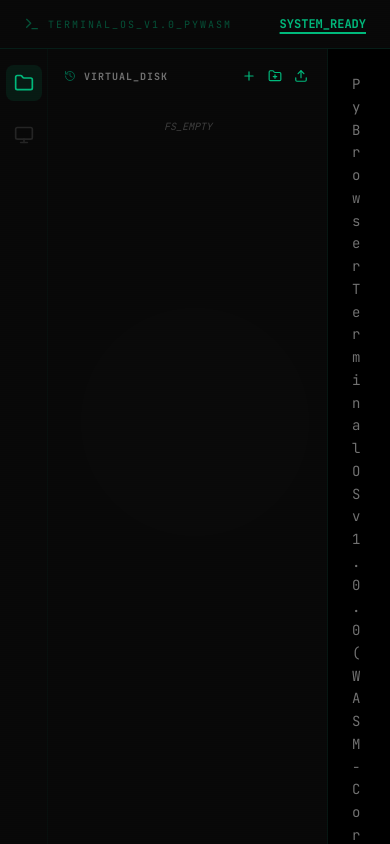
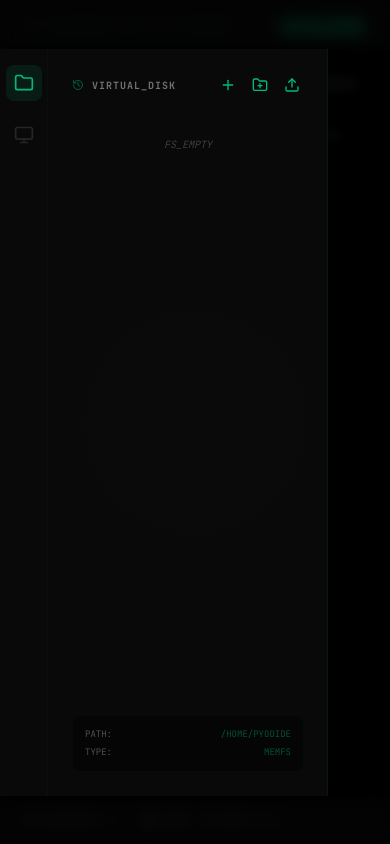
Before and after one commit to Quincunx33/PyBrowser, a React (Vite) app: page / in a window 390 px wide. Shown: the top 844 px of the page. Built offline with nearby package versions, Linux system fonts and the light colour scheme.

Commit message:
feat(ui): Add mobile overlay for sidebar

```diff
--- a/src/App.tsx
+++ b/src/App.tsx
@@ -266,8 +266,8 @@ export default function App() {
       </div>
 
       <div className="flex flex-1 overflow-hidden relative">
-        {/* Vertical Icon Bar */}
-        <div className="w-12 bg-neutral-950 border-r border-emerald-900/10 flex flex-col items-center py-4 gap-4 shrink-0 z-40">
+        {/* Vertical Icon Bar - Stays fixed to the left */}
+        <div className="w-12 bg-neutral-950 border-r border-emerald-900/10 flex flex-col items-center py-4 gap-4 shrink-0 z-50">
           <button
             onClick={() => setShowSidebar(!showSidebar)}
             className={`p-2 rounded-lg transition-all ${showSidebar ? 'bg-emerald-500/10 text-emerald-500' : 'text-neutral-600 hover:text-neutral-400'}`}
@@ -279,46 +279,64 @@ export default function App() {
           </button>
         </div>
 
+        {/* Mobile Overlay (Backdrop) */}
+        <AnimatePresence>
+          {showSidebar && (
+            <motion.div
+              initial={{ opacity: 0 }}
+              animate={{ opacity: 1 }}
+              exit={{ opacity: 0 }}
+              onClick={() => setShowSidebar(false)}
+              className="fixed inset-0 bg-black/60 backdrop-blur-sm z-30 lg:hidden"
+            />
+          )}
+        </AnimatePresence>
+
         {/* Sliding File Explorer */}
         <AnimatePresence>
           {showSidebar && (
             <motion.aside
-              initial={{ width: 0, opacity: 0 }}
-              animate={{ width: 280, opacity: 1 }}
-              exit={{ width: 0, opacity: 0 }}
-              className="bg-neutral-950 border-r border-emerald-900/20 flex flex-col shrink-0 overflow-hidden"
+              initial={{ width: 0, x: -280 }}
+              animate={{ width: 280, x: 0 }}
+              exit={{ width: 0, x: -280 }}
+              transition={{ type: 'spring', damping: 25, stiffness: 200 }}
+              className="absolute lg:relative left-12 lg:left-0 top-0 bottom-0 bg-neutral-950 border-r border-emerald-900/20 flex flex-col shrink-0 overflow-hidden z-40 shadow-2xl lg:shadow-none"
             >
-              <div className="w-70 px-4 py-4 h-full flex flex-col">
-                <div className="flex items-center justify-between mb-4">
+              <div className="min-w-[280px] p-6 h-full flex flex-col">
+                <div className="flex items-center justify-between mb-6">
                   <h3 className="text-[10px] font-bold text-neutral-500 uppercase tracking-widest flex items-center gap-2">
                     <History className="w-3 h-3 text-emerald-800" /> Virtual_Disk
                   </h3>
-                  <div className="flex items-center gap-1">
-                    <button onClick={createFile} className="p-1 hover:text-emerald-500 transition-colors"><Plus className="w-3.5 h-3.5" /></button>
-                    <button onClick={createFolder} className="p-1 hover:text-emerald-500 transition-colors"><FolderPlus className="w-3.5 h-3.5" /></button>
-                    <button onClick={() => fileInputRef.current?.click()} className="p-1 hover:text-emerald-500 transition-colors"><Upload className="w-3.5 h-3.5" /></button>
+                  <div className="flex items-center gap-2">
+                    <button onClick={createFile} title="New File" className="p-1 hover:text-emerald-500 transition-colors"><Plus className="w-4 h-4" /></button>
+                    <button onClick={createFolder} title="New Folder" className="p-1 hover:text-emerald-500 transition-colors"><FolderPlus className="w-4 h-4" /></button>
+                    <button onClick={() => fileInputRef.current?.click()} title="Upload" className="p-1 hover:text-emerald-500 transition-colors"><Upload className="w-4 h-4" /></button>
                   </div>
                 </div>
 
-                <div className="flex-1 overflow-y-auto space-y-1">
+                <div className="flex-1 overflow-y-auto space-y-1 custom-scrollbar">
                   {files.length === 0 && !isLoading && (
                     <div className="text-[10px] text-neutral-700 italic text-center py-4">FS_EMPTY</div>
                   )}
                   {files.map((file) => (
-                    <div key={file.path} className="group flex items-center justify-between hover:bg-emerald-500/5 rounded px-2 py-1 transition-colors">
-                      <div className="flex items-center gap-2 overflow-hidden cursor-default">
-                        {file.isDir ? <Folder className="w-3.5 h-3.5 text-blue-500 shrink-0" /> : <FileCode className="w-3.5 h-3.5 text-emerald-500 shrink-0" />}
+                    <div key={file.path} className="group flex items-center justify-between hover:bg-emerald-500/5 rounded-md px-3 py-1.5 transition-colors">
+                      <div className="flex items-center gap-3 overflow-hidden cursor-default">
+                        {file.isDir ? <Folder className="w-4 h-4 text-blue-500 shrink-0" /> : <FileCode className="w-4 h-4 text-emerald-500 shrink-0" />}
                         <span className="text-xs text-neutral-400 truncate font-mono">{file.name}</span>
                       </div>
-                      <button onClick={() => deletePath(file.path)} className="opacity-0 group-hover:opacity-100 p-1 hover:text-rose-500 transition-all">
-                        <Trash2 className="w-3 h-3" />
+                      <button
+                        onClick={(e) => { e.stopPropagation(); deletePath(file.path); }}
+                        className="opacity-0 group-hover:opacity-100 p-1 hover:text-rose-500 transition-all"
+                      >
+                        <Trash2 className="w-3.5 h-3.5" />
                       </button>
                     </div>
                   ))}
                 </div>
 
-                <div className="p-2 mt-4 bg-black/40 border border-emerald-900/10 rounded text-[9px] text-neutral-600 font-mono space-y-1">
-                  <div className="flex justify-between uppercase"><span>Mount:</span><span className="text-emerald-900">/home/pyodide</span></div>
+                <div className="p-3 mt-4 bg-black/40 border border-emerald-900/10 rounded-lg text-[9px] text-neutral-600 font-mono flex flex-col gap-1">
+                  <div className="flex justify-between uppercase"><span>Path:</span><span className="text-emerald-900 truncate ml-2">/home/pyodide</span></div>
+                  <div className="flex justify-between uppercase"><span>Type:</span><span className="text-emerald-900">MEMFS</span></div>
                 </div>
               </div>
             </motion.aside>
@@ -326,7 +344,10 @@ export default function App() {
         </AnimatePresence>
 
         {/* Main Terminal Area */}
-        <div className="flex-1 overflow-y-auto space-y-1 scrollbar-hide p-6 pb-24 relative">
+        <div
+          className="flex-1 overflow-y-auto space-y-1 scrollbar-hide p-6 pb-24 relative z-10"
+          onClick={() => inputRef.current?.focus()}
+        >
           <AnimatePresence initial={false}>
             {history.map((line) => (
               <motion.div
```
